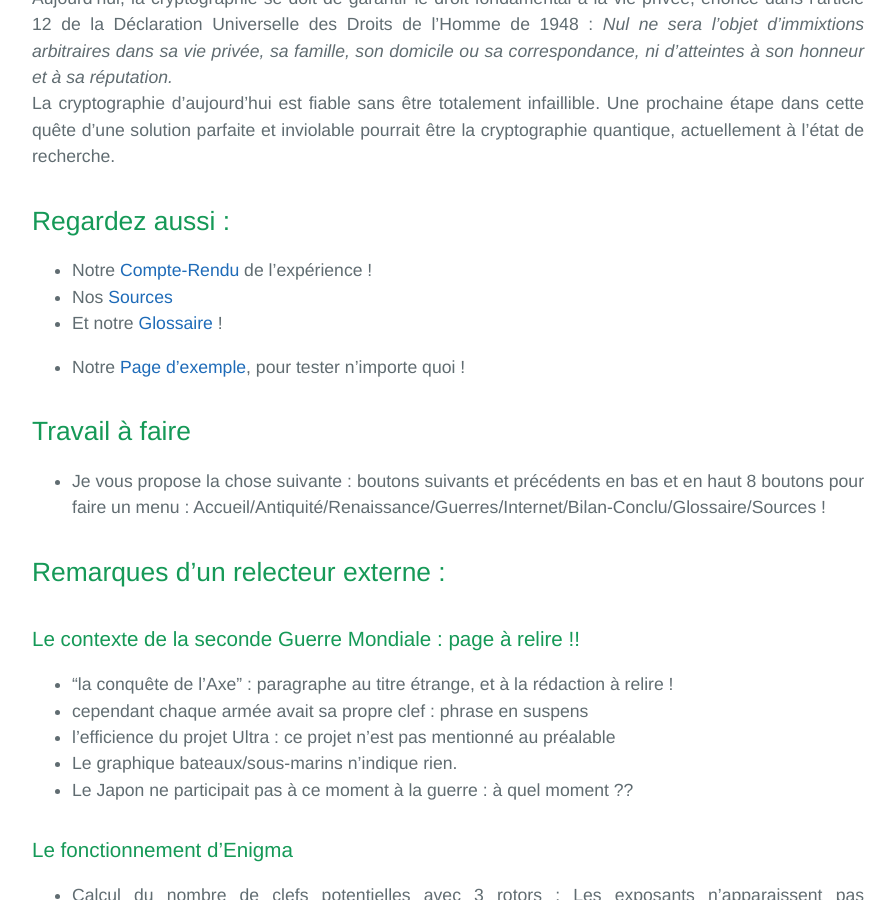
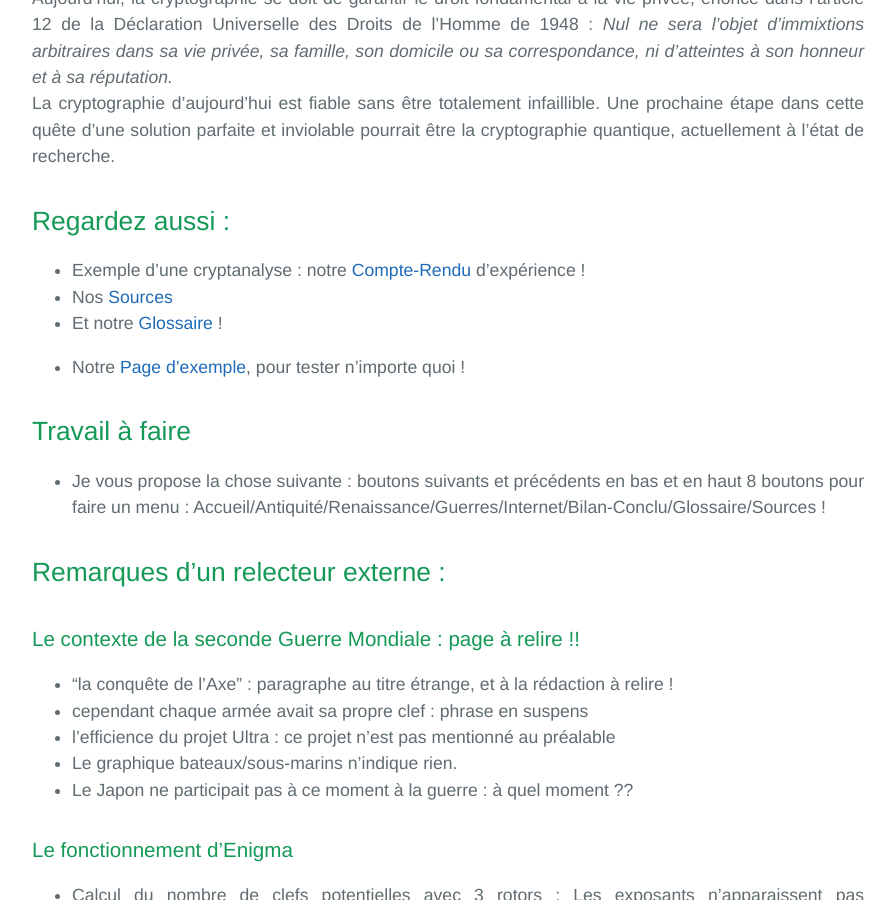
Before and after one commit to SamuelGallay/CryptoTPE, a Jekyll site: the page built from index.md, in a window 1280 px wide and 900 px high, scrolled down 3007 px. Shown: the whole window, without its empty margins (192-1088 px from the left). Built offline with Jekyll 4.4.1, drawn with Linux system fonts in a browser that asks for light colours; our own code applies the rules of GitHub Pages for plain Markdown files.

Commit message:
Update index.md

```diff
--- a/index.md
+++ b/index.md
@@ -84,7 +84,7 @@ A l'heure d'un monde globalisé où les nouvelles technologies occupent une plac
 La cryptographie d'aujourd'hui est fiable sans être totalement infaillible. Une prochaine étape dans cette quête d'une solution parfaite et inviolable pourrait être la cryptographie quantique, actuellement à l'état de recherche.
 
 ## Regardez aussi :
-* Notre [Compte-Rendu](experience) de l'expérience !
+* Exemple d'une cryptanalyse : notre [Compte-Rendu](experience) d'expérience !
 * Nos [Sources](sources)
 * Et notre [Glossaire](glossaire) !
 
```
